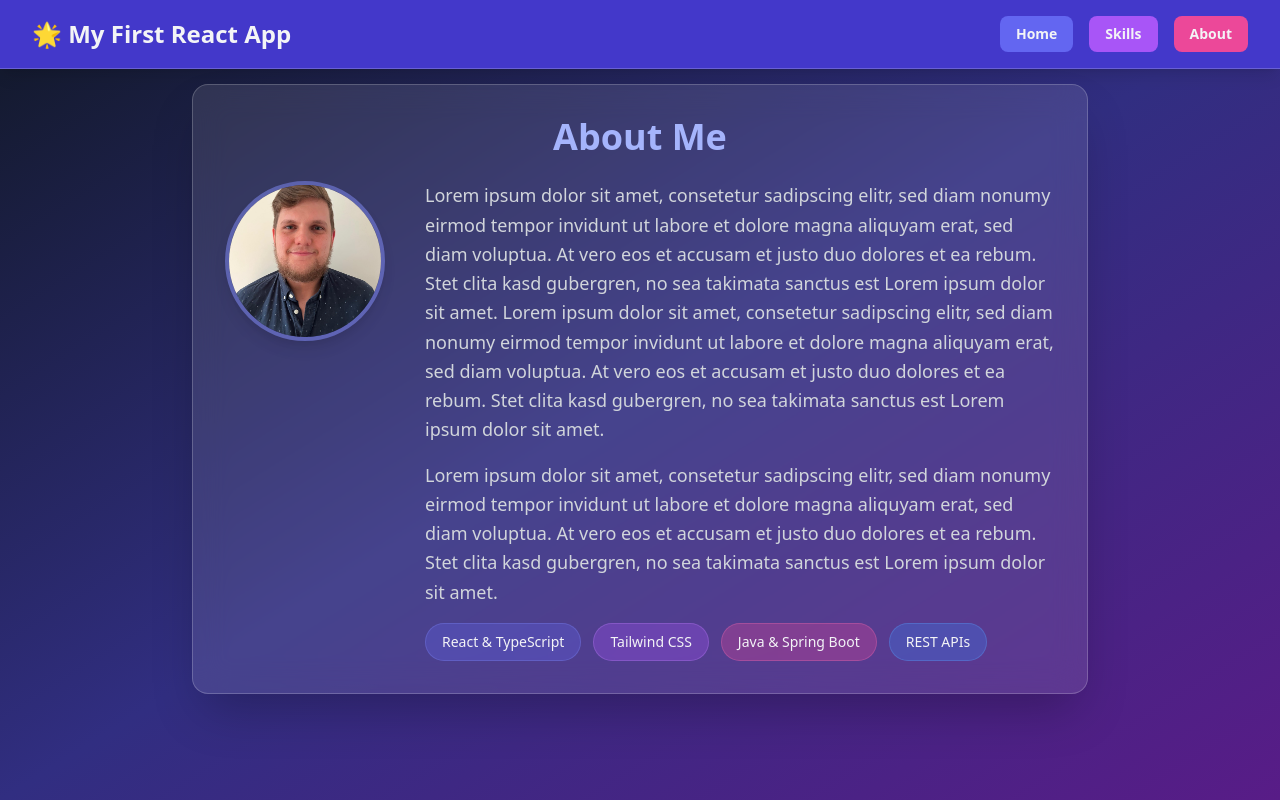
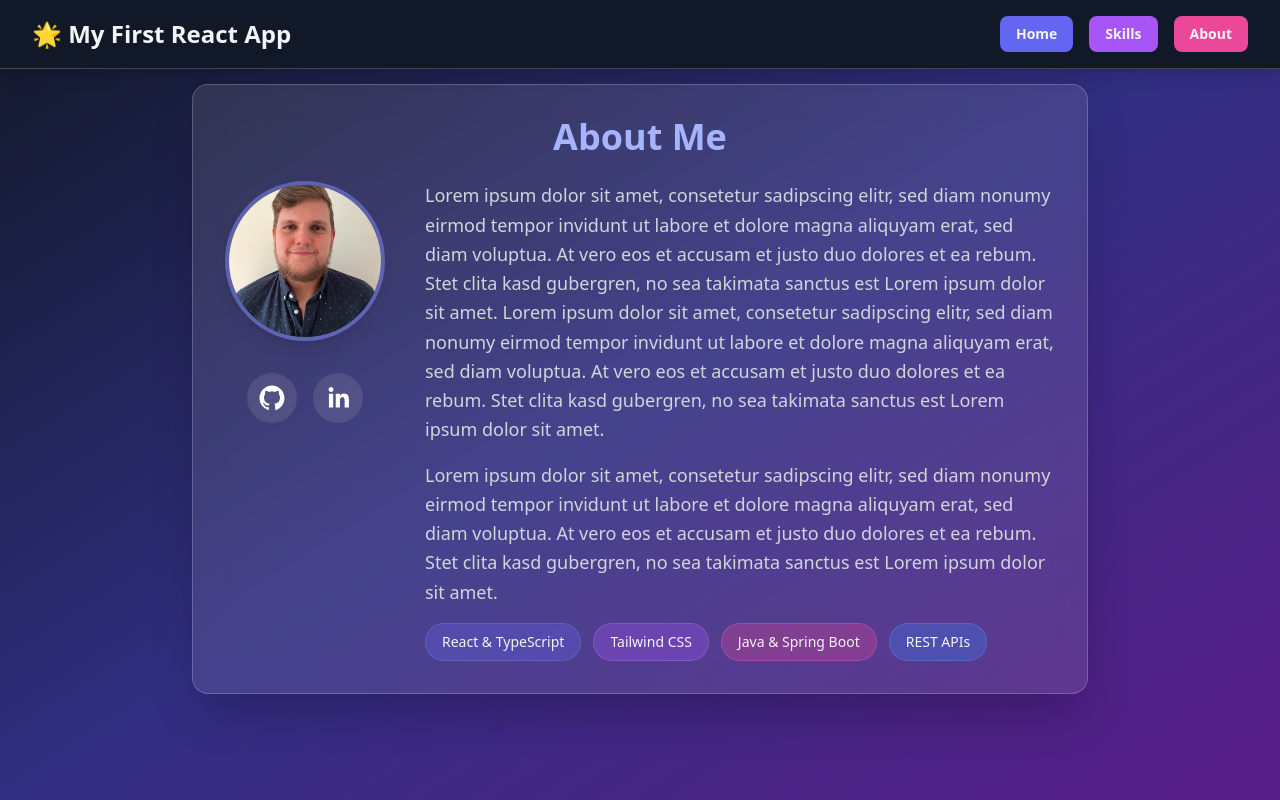
Before and after one commit to Oli2406/Personal-site, a React (Vite) app: page /about in a window 1280 px wide. Built offline with nearby package versions, Linux system fonts and the light colour scheme.

Commit message:
added social links to about me

```diff
--- a/package.json
+++ b/package.json
@@ -12,7 +12,9 @@
   },
   "dependencies": {
     "react": "^19.1.1",
-    "react-dom": "^19.1.1"
+    "react-dom": "^19.1.1",
+    "react-router-dom": "^7.9.4",
+    "react-social-icons": "^6.25.0"
   },
   "devDependencies": {
     "@eslint/js": "^9.36.0",
--- a/src/About.tsx
+++ b/src/About.tsx
@@ -1,3 +1,5 @@
+import { SocialIcon } from 'react-social-icons'
+
 export function About() {
     return (
         <div className="flex flex-col items-center justify-center min-h-[80vh] px-6 text-gray-100">
@@ -7,12 +9,26 @@ export function About() {
                 </h1>
 
                 <div className="flex flex-col md:flex-row items-center md:items-start gap-10">
-                    <div className="flex-shrink-0 flex justify-center md:justify-start">
+                    <div className="flex-shrink-0 flex flex-col items-center md:items-center">
                         <img
                             src="src/assets/selfie.jpeg"
                             alt="Oliver Kastner"
                             className="w-40 h-40 rounded-full border-4 border-indigo-400/50 shadow-lg object-cover hover:scale-105 transition-transform duration-300"
                         />
+                        <div className="flex justify-center gap-4 mt-8">
+                            <SocialIcon
+                                url={"https://github.com/Oli2406"}
+                                className="w-10 h-10 bg-white/10 rounded-full transition-transform hover:scale-110"
+                                fgColor="#fff"
+                                bgColor="transparent"
+                            />
+                            <SocialIcon
+                                url={"https://www.linkedin.com/in/oliver-kastner-507a45250/"}
+                                className="w-10 h-10 bg-white/10 rounded-full transition-transform hover:scale-110"
+                                fgColor="#fff"
+                                bgColor="transparent"
+                            />
+                        </div>
                     </div>
 
                     <div className="text-center md:text-left space-y-4">
--- a/src/Layout.tsx
+++ b/src/Layout.tsx
@@ -5,7 +5,7 @@ export default function Layout() {
         <div
             className="min-h-screen flex flex-col bg-gradient-to-br from-gray-900 via-indigo-900 to-purple-900 text-gray-100">
             <header
-                className="sticky top-0 z-50 w-full flex items-center justify-between bg-indigo-700 backdrop-blur-md border-b border-white/20 shadow-lg px-8 py-4 text-2xl font-semibold">
+                className="sticky top-0 z-50 w-full flex items-center justify-between bg-gray-900 backdrop-blur-md border-b border-white/20 shadow-lg px-8 py-4 text-2xl font-semibold">
                 <h1>🌟 My First React App</h1>
                 <div className="flex items-center gap-4 text-sm">
                     <button className="px-4 py-2 rounded-lg bg-indigo-500 hover:bg-indigo-600 transition">
```
Also changed, not shown: 1 other file (tests, documents, lock files or other folders).
